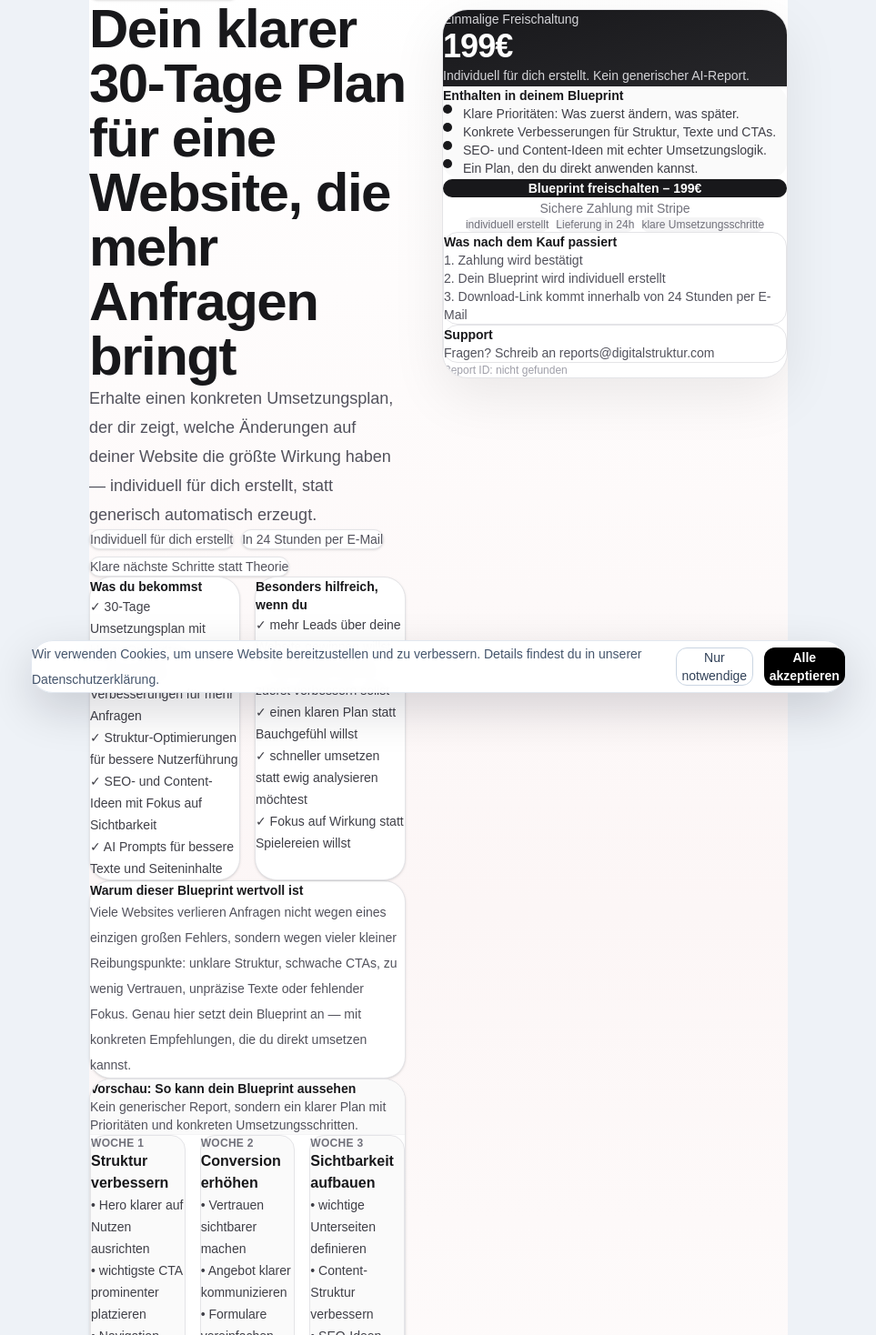
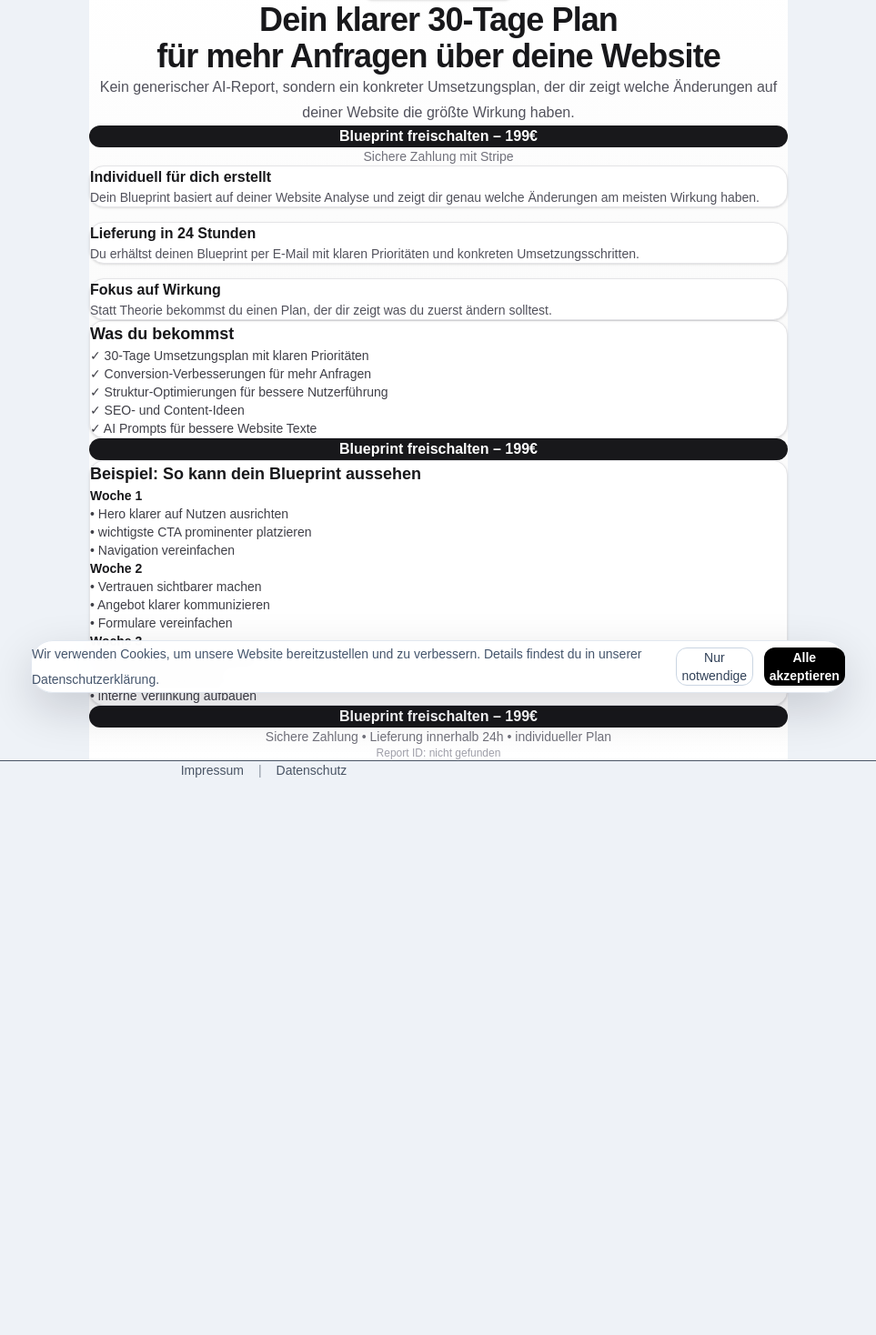
Before and after one commit to robertpetrovic87-code/Digitalstruktur, a Next.js app: page /blueprint in a window 1280 px wide. Shown: the part 22-1490 px from the top of the page at 91% size, without its empty margins (158-1121 px from the left). After the commit the page ends 879 px from the top, so only its background shows below. Built offline with nearby package versions, Linux system fonts and the light colour scheme.

Commit message:
fix blueprint prompt usage_guide

```diff
--- a/app/blueprint/BlueprintClient.tsx
+++ b/app/blueprint/BlueprintClient.tsx
@@ -52,293 +52,161 @@ export default function BlueprintClient() {
   }
 
   return (
-    <div className="min-h-screen bg-gradient-to-b from-white via-zinc-50/50 to-white">
-      <div className="mx-auto max-w-6xl px-4 py-8 sm:px-6 md:px-8 md:py-14">
-        <div className="grid gap-10 lg:grid-cols-[minmax(0,1.1fr)_380px] lg:items-start">
-          {/* LEFT */}
-          <div className="space-y-8">
+  <div className="min-h-screen bg-gradient-to-b from-white via-zinc-50 to-white">
+    <div className="mx-auto max-w-3xl px-5 py-12">
+
+      {/* HEADER */}
+      <div className="text-center">
+
         <div className="inline-flex items-center rounded-full border border-zinc-200 bg-white px-3 py-1 text-xs font-medium text-zinc-700 shadow-sm">
           Individueller Website Blueprint
         </div>
 
-            <div className="max-w-3xl">
-              <h1 className="text-4xl font-bold tracking-tight text-zinc-900 sm:text-5xl lg:text-6xl">
-                Dein klarer 30-Tage Plan für eine Website, die mehr Anfragen bringt
+        <h1 className="mt-6 text-3xl font-bold tracking-tight text-zinc-900 sm:text-4xl">
+          Dein klarer 30-Tage Plan
+          <br />
+          für mehr Anfragen über deine Website
         </h1>
 
-              <p className="mt-5 max-w-2xl text-lg leading-8 text-zinc-600">
-                Erhalte einen konkreten Umsetzungsplan, der dir zeigt, welche
-                Änderungen auf deiner Website die größte Wirkung haben —
-                individuell für dich erstellt, statt generisch automatisch erzeugt.
+        <p className="mt-4 text-base leading-7 text-zinc-600">
+          Kein generischer AI-Report, sondern ein konkreter Umsetzungsplan,
+          der dir zeigt welche Änderungen auf deiner Website die größte Wirkung haben.
         </p>
 
-              <div className="mt-6 flex flex-wrap gap-2">
-                <span className="rounded-full border border-zinc-200 bg-white px-3 py-1.5 text-sm text-zinc-600 shadow-sm">
-                  Individuell für dich erstellt
-                </span>
-                <span className="rounded-full border border-zinc-200 bg-white px-3 py-1.5 text-sm text-zinc-600 shadow-sm">
-                  In 24 Stunden per E-Mail
-                </span>
-                <span className="rounded-full border border-zinc-200 bg-white px-3 py-1.5 text-sm text-zinc-600 shadow-sm">
-                  Klare nächste Schritte statt Theorie
-                </span>
-              </div>
+        {/* CTA 1 */}
+        <button
+          onClick={handleCheckout}
+          disabled={loading}
+          className="mt-8 w-full rounded-2xl bg-zinc-900 px-6 py-4 text-base font-semibold text-white transition hover:bg-black disabled:opacity-60"
+        >
+          {loading ? "Weiterleitung zu Stripe..." : "Blueprint freischalten – 199€"}
+        </button>
+
+        <div className="mt-2 text-sm text-zinc-500">
+          Sichere Zahlung mit Stripe
         </div>
 
-            <div className="grid gap-4 md:grid-cols-2">
-              <div className="rounded-3xl border border-zinc-200 bg-white p-6 shadow-sm">
-                <div className="text-sm font-semibold text-zinc-900">
-                  Was du bekommst
-                </div>
-                <ul className="mt-4 space-y-3 text-sm leading-6 text-zinc-700">
-                  <li>✓ 30-Tage Umsetzungsplan mit klaren Prioritäten</li>
-                  <li>✓ Conversion-Verbesserungen für mehr Anfragen</li>
-                  <li>✓ Struktur-Optimierungen für bessere Nutzerführung</li>
-                  <li>✓ SEO- und Content-Ideen mit Fokus auf Sichtbarkeit</li>
-                  <li>✓ AI Prompts für bessere Texte und Seiteninhalte</li>
-                </ul>
       </div>
 
-              <div className="rounded-3xl border border-zinc-200 bg-white p-6 shadow-sm">
-                <div className="text-sm font-semibold text-zinc-900">
-                  Besonders hilfreich, wenn du
+      {/* VALUE CARDS */}
+      <div className="mt-12 grid gap-4">
+
+        <div className="rounded-2xl border border-zinc-200 bg-white p-5 shadow-sm">
+          <div className="font-semibold text-zinc-900">
+            Individuell für dich erstellt
           </div>
-                <ul className="mt-4 space-y-3 text-sm leading-6 text-zinc-700">
-                  <li>✓ mehr Leads über deine Website gewinnen willst</li>
-                  <li>✓ nicht weißt, was du zuerst verbessern sollst</li>
-                  <li>✓ einen klaren Plan statt Bauchgefühl willst</li>
-                  <li>✓ schneller umsetzen statt ewig analysieren möchtest</li>
-                  <li>✓ Fokus auf Wirkung statt Spielereien willst</li>
-                </ul>
-              </div>
-            </div>
-
-            <div className="rounded-3xl border border-zinc-200 bg-white p-6 shadow-sm">
-              <div className="text-sm font-semibold text-zinc-900">
-                Warum dieser Blueprint wertvoll ist
-              </div>
-              <p className="mt-3 max-w-3xl text-sm leading-7 text-zinc-600">
-                Viele Websites verlieren Anfragen nicht wegen eines einzigen großen
-                Fehlers, sondern wegen vieler kleiner Reibungspunkte: unklare
-                Struktur, schwache CTAs, zu wenig Vertrauen, unpräzise Texte oder
-                fehlender Fokus. Genau hier setzt dein Blueprint an — mit
-                konkreten Empfehlungen, die du direkt umsetzen kannst.
+          <p className="mt-2 text-sm text-zinc-600">
+            Dein Blueprint basiert auf deiner Website Analyse und zeigt dir
+            genau welche Änderungen am meisten Wirkung haben.
           </p>
         </div>
 
-            <div className="overflow-hidden rounded-3xl border border-zinc-200 bg-white shadow-sm">
-              <div className="border-b border-zinc-100 bg-zinc-50 px-6 py-4">
-                <div className="text-sm font-semibold text-zinc-900">
-                  Vorschau: So kann dein Blueprint aussehen
+        <div className="rounded-2xl border border-zinc-200 bg-white p-5 shadow-sm">
+          <div className="font-semibold text-zinc-900">
+            Lieferung in 24 Stunden
           </div>
-                <p className="mt-1 text-sm text-zinc-600">
-                  Kein generischer Report, sondern ein klarer Plan mit Prioritäten
+          <p className="mt-2 text-sm text-zinc-600">
+            Du erhältst deinen Blueprint per E-Mail mit klaren Prioritäten
             und konkreten Umsetzungsschritten.
           </p>
         </div>
 
-              <div className="grid gap-4 p-4 sm:p-6 md:grid-cols-3">
-                <div className="rounded-2xl border border-zinc-200 bg-zinc-50 p-5">
-                  <div className="text-xs font-semibold uppercase tracking-wide text-zinc-500">
-                    Woche 1
+        <div className="rounded-2xl border border-zinc-200 bg-white p-5 shadow-sm">
+          <div className="font-semibold text-zinc-900">
+            Fokus auf Wirkung
           </div>
-                  <div className="mt-2 text-base font-semibold text-zinc-900">
-                    Struktur verbessern
-                  </div>
-                  <ul className="mt-4 space-y-2 text-sm leading-6 text-zinc-700">
-                    <li>• Hero klarer auf Nutzen ausrichten</li>
-                    <li>• wichtigste CTA prominenter platzieren</li>
-                    <li>• Navigation vereinfachen</li>
-                    <li>• Fokus pro Seite schärfen</li>
-                  </ul>
-                </div>
-
-                <div className="rounded-2xl border border-zinc-200 bg-zinc-50 p-5">
-                  <div className="text-xs font-semibold uppercase tracking-wide text-zinc-500">
-                    Woche 2
-                  </div>
-                  <div className="mt-2 text-base font-semibold text-zinc-900">
-                    Conversion erhöhen
-                  </div>
-                  <ul className="mt-4 space-y-2 text-sm leading-6 text-zinc-700">
-                    <li>• Vertrauen sichtbarer machen</li>
-                    <li>• Angebot klarer kommunizieren</li>
-                    <li>• Formulare vereinfachen</li>
-                    <li>• mehr Klicks auf die Hauptaktion lenken</li>
-                  </ul>
-                </div>
-
-                <div className="rounded-2xl border border-zinc-200 bg-zinc-50 p-5">
-                  <div className="text-xs font-semibold uppercase tracking-wide text-zinc-500">
-                    Woche 3
-                  </div>
-                  <div className="mt-2 text-base font-semibold text-zinc-900">
-                    Sichtbarkeit aufbauen
-                  </div>
-                  <ul className="mt-4 space-y-2 text-sm leading-6 text-zinc-700">
-                    <li>• wichtige Unterseiten definieren</li>
-                    <li>• Content-Struktur verbessern</li>
-                    <li>• SEO-Ideen priorisieren</li>
-                    <li>• interne Verlinkung klarer aufbauen</li>
-                  </ul>
-                </div>
-              </div>
-            </div>
-
-            <div className="rounded-3xl bg-gradient-to-br from-zinc-900 to-zinc-800 p-6 text-white shadow-sm">
-              <div className="text-sm font-semibold text-zinc-300">
-                Warum sich das lohnen kann
-              </div>
-              <p className="mt-3 max-w-2xl text-base leading-7 text-zinc-100">
-                Wenn deine Website dadurch nur eine zusätzliche passende Anfrage
-                oder einen einzigen zusätzlichen Kunden gewinnt, kann sich dieser
-                Blueprint bereits sehr schnell bezahlt machen.
+          <p className="mt-2 text-sm text-zinc-600">
+            Statt Theorie bekommst du einen Plan, der dir zeigt
+            was du zuerst ändern solltest.
           </p>
         </div>
 
-            <div className="grid gap-4 md:grid-cols-3">
-              <div className="rounded-3xl border border-zinc-200 bg-white p-5 shadow-sm">
-                <div className="text-sm font-semibold text-zinc-900">
-                  Kein Standard-Output
-                </div>
-                <p className="mt-2 text-sm leading-6 text-zinc-600">
-                  Du bekommst keinen austauschbaren AI-Massenreport, sondern
-                  konkrete Prioritäten für deine Website.
-                </p>
       </div>
 
-              <div className="rounded-3xl border border-zinc-200 bg-white p-5 shadow-sm">
-                <div className="text-sm font-semibold text-zinc-900">
-                  Klar statt kompliziert
-                </div>
-                <p className="mt-2 text-sm leading-6 text-zinc-600">
-                  Der Blueprint ist so gedacht, dass du direkt weißt, was du als
-                  Nächstes umsetzen solltest.
-                </p>
+      {/* WHAT YOU GET */}
+      <div className="mt-12 rounded-2xl border border-zinc-200 bg-white p-6 shadow-sm">
+
+        <h3 className="text-lg font-semibold text-zinc-900">
+          Was du bekommst
+        </h3>
+
+        <ul className="mt-4 space-y-3 text-sm text-zinc-700">
+          <li>✓ 30-Tage Umsetzungsplan mit klaren Prioritäten</li>
+          <li>✓ Conversion-Verbesserungen für mehr Anfragen</li>
+          <li>✓ Struktur-Optimierungen für bessere Nutzerführung</li>
+          <li>✓ SEO- und Content-Ideen</li>
+          <li>✓ AI Prompts für bessere Website Texte</li>
+        </ul>
+
       </div>
 
-              <div className="rounded-3xl border border-zinc-200 bg-white p-5 shadow-sm">
-                <div className="text-sm font-semibold text-zinc-900">
-                  Für echte Umsetzung
-                </div>
-                <p className="mt-2 text-sm leading-6 text-zinc-600">
-                  Nicht nur Analyse, sondern ein Plan, den du selbst oder mit
-                  Unterstützung Schritt für Schritt umsetzen kannst.
-                </p>
-              </div>
-            </div>
-          </div>
-
-          {/* RIGHT */}
-          <aside className="lg:sticky lg:top-8">
-            <div className="overflow-hidden rounded-[28px] border border-zinc-200 bg-white shadow-[0_20px_60px_rgba(0,0,0,0.08)]">
-              <div className="bg-gradient-to-br from-zinc-900 to-zinc-800 p-6 text-white">
-                <div className="text-sm font-medium text-zinc-300">
-                  Einmalige Freischaltung
-                </div>
-                <div className="mt-2 text-4xl font-bold tracking-tight">199€</div>
-                <p className="mt-3 text-sm leading-6 text-zinc-300">
-                  Individuell für dich erstellt. Kein generischer AI-Report.
-                </p>
-              </div>
-
-              <div className="p-6">
-                <div className="space-y-4">
-                  <div className="rounded-2xl bg-zinc-50 p-4">
-                    <div className="text-sm font-semibold text-zinc-900">
-                      Enthalten in deinem Blueprint
-                    </div>
-
-                    <div className="mt-4 space-y-3 text-sm text-zinc-700">
-                      <div className="flex items-start gap-3">
-                        <div className="mt-1 h-2.5 w-2.5 rounded-full bg-zinc-900" />
-                        <p>Klare Prioritäten: Was zuerst ändern, was später.</p>
-                      </div>
-                      <div className="flex items-start gap-3">
-                        <div className="mt-1 h-2.5 w-2.5 rounded-full bg-zinc-900" />
-                        <p>Konkrete Verbesserungen für Struktur, Texte und CTAs.</p>
-                      </div>
-                      <div className="flex items-start gap-3">
-                        <div className="mt-1 h-2.5 w-2.5 rounded-full bg-zinc-900" />
-                        <p>SEO- und Content-Ideen mit echter Umsetzungslogik.</p>
-                      </div>
-                      <div className="flex items-start gap-3">
-                        <div className="mt-1 h-2.5 w-2.5 rounded-full bg-zinc-900" />
-                        <p>Ein Plan, den du direkt anwenden kannst.</p>
-                      </div>
-                    </div>
-                  </div>
-
-                  {canceled && (
-                    <div className="rounded-2xl border border-amber-200 bg-amber-50 p-4 text-sm text-amber-800">
-                      Deine Zahlung wurde abgebrochen. Du kannst den Checkout jederzeit erneut starten.
-                    </div>
-                  )}
-
-                  {!!error && (
-                    <div className="rounded-2xl border border-red-200 bg-red-50 p-4 text-sm text-red-700">
-                      {error}
-                    </div>
-                  )}
-
+      {/* CTA 2 */}
       <button
         onClick={handleCheckout}
         disabled={loading}
-                    className="inline-flex w-full items-center justify-center rounded-2xl bg-zinc-900 px-5 py-4 text-sm font-semibold text-white transition hover:bg-black disabled:cursor-not-allowed disabled:opacity-60"
+        className="mt-10 w-full rounded-2xl bg-zinc-900 px-6 py-4 text-base font-semibold text-white transition hover:bg-black disabled:opacity-60"
       >
         {loading ? "Weiterleitung zu Stripe..." : "Blueprint freischalten – 199€"}
       </button>
 
-                  <div className="text-center text-sm text-zinc-500">
-                    Sichere Zahlung mit Stripe
-                  </div>
+      {/* PREVIEW */}
+      <div className="mt-12 rounded-2xl border border-zinc-200 bg-white p-6 shadow-sm">
 
-                  <div className="flex flex-wrap justify-center gap-2 text-xs text-zinc-500">
-                    <span className="rounded-full bg-zinc-100 px-3 py-1">
-                      individuell erstellt
-                    </span>
-                    <span className="rounded-full bg-zinc-100 px-3 py-1">
-                      Lieferung in 24h
-                    </span>
-                    <span className="rounded-full bg-zinc-100 px-3 py-1">
-                      klare Umsetzungsschritte
-                    </span>
-                  </div>
+        <h3 className="text-lg font-semibold text-zinc-900">
+          Beispiel: So kann dein Blueprint aussehen
+        </h3>
 
-                  <div className="rounded-2xl border border-zinc-200 p-4">
-                    <div className="text-sm font-semibold text-zinc-900">
-                      Was nach dem Kauf passiert
-                    </div>
-                    <ul className="mt-3 space-y-2 text-sm text-zinc-600">
-                      <li>1. Zahlung wird bestätigt</li>
-                      <li>2. Dein Blueprint wird individuell erstellt</li>
-                      <li>3. Download-Link kommt innerhalb von 24 Stunden per E-Mail</li>
+        <div className="mt-6 space-y-5 text-sm text-zinc-700">
+
+          <div>
+            <div className="font-semibold text-zinc-900">Woche 1</div>
+            <ul className="mt-2 space-y-1">
+              <li>• Hero klarer auf Nutzen ausrichten</li>
+              <li>• wichtigste CTA prominenter platzieren</li>
+              <li>• Navigation vereinfachen</li>
             </ul>
           </div>
 
-                  <div className="rounded-2xl border border-zinc-200 p-4">
-                    <div className="text-sm font-semibold text-zinc-900">
-                      Support
-                    </div>
-                    <p className="mt-2 text-sm text-zinc-600">
-                      Fragen? Schreib an{" "}
-                      <a
-                        href="mailto:reports@digitalstruktur.com"
-                        className="font-medium text-zinc-900 underline"
-                      >
-                        reports@digitalstruktur.com
-                      </a>
-                    </p>
+          <div>
+            <div className="font-semibold text-zinc-900">Woche 2</div>
+            <ul className="mt-2 space-y-1">
+              <li>• Vertrauen sichtbarer machen</li>
+              <li>• Angebot klarer kommunizieren</li>
+              <li>• Formulare vereinfachen</li>
+            </ul>
           </div>
 
-                  <div className="text-xs text-zinc-400 break-all">
+          <div>
+            <div className="font-semibold text-zinc-900">Woche 3</div>
+            <ul className="mt-2 space-y-1">
+              <li>• Content Struktur verbessern</li>
+              <li>• SEO Seiten definieren</li>
+              <li>• interne Verlinkung aufbauen</li>
+            </ul>
+          </div>
+
+        </div>
+
+      </div>
+
+      {/* CTA 3 */}
+      <button
+        onClick={handleCheckout}
+        disabled={loading}
+        className="mt-10 w-full rounded-2xl bg-zinc-900 px-6 py-4 text-base font-semibold text-white transition hover:bg-black disabled:opacity-60"
+      >
+        {loading ? "Weiterleitung zu Stripe..." : "Blueprint freischalten – 199€"}
+      </button>
+
+      {/* TRUST */}
+      <div className="mt-10 text-center text-sm text-zinc-500">
+        Sichere Zahlung • Lieferung innerhalb 24h • individueller Plan
+      </div>
+
+      <div className="mt-6 text-center text-xs text-zinc-400 break-all">
         Report ID: {rid || "nicht gefunden"}
       </div>
-                </div>
-              </div>
-            </div>
-          </aside>
-        </div>
+
     </div>
   </div>
 );
--- a/app/blueprint/layout.tsx
+++ b/app/blueprint/layout.tsx
@@ -4,7 +4,7 @@ export default function BlueprintLayout({
   children: React.ReactNode;
 }) {
   return (
-    <main className="flex-1 flex justify-center bg-red-50">
+    <main className="flex-1 flex justify-center">
       <div className="w-full max-w-6xl px-4 sm:px-6 lg:px-8">
         {children}
       </div>
```
Lines whose indentation alone changed are shown as unchanged.
